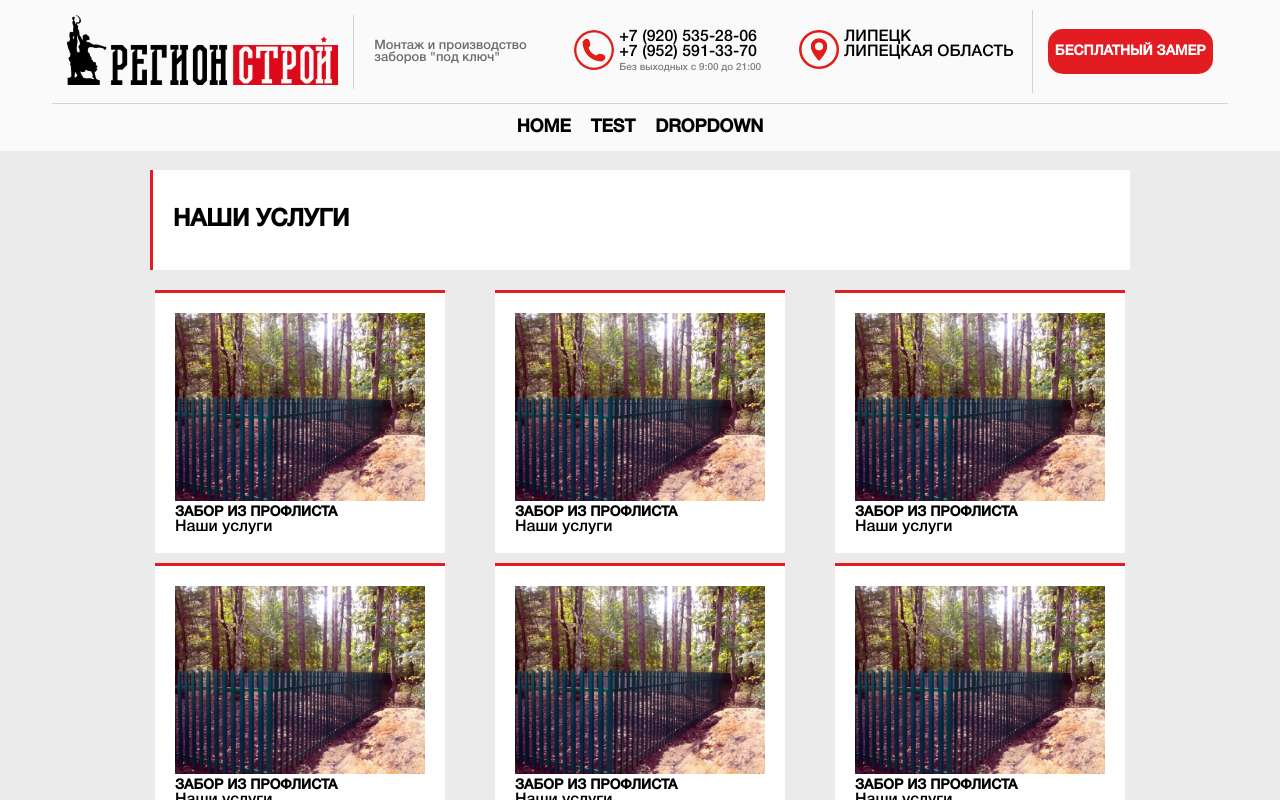
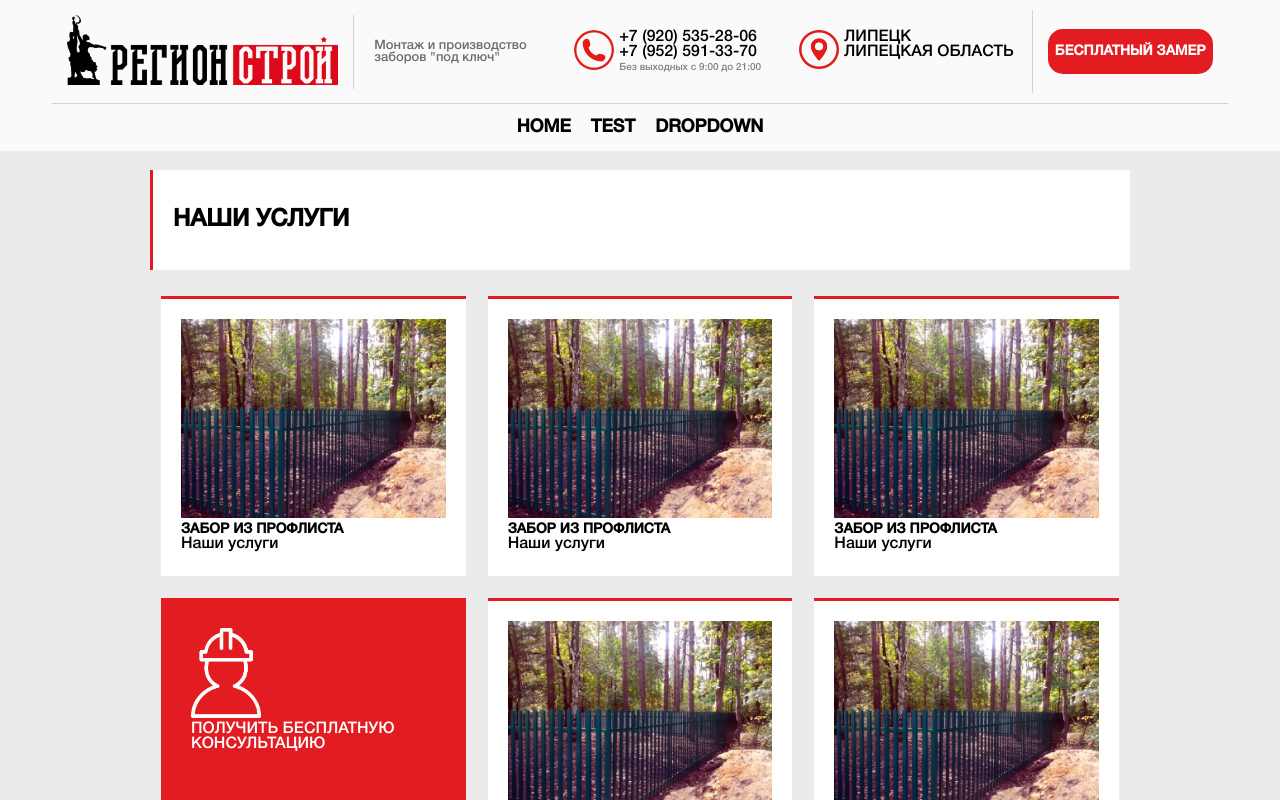
Before and after one commit to artempolozov/region_stroi, a Vue app: page /#/ in a window 1280 px wide. Shown: the top 800 px of the page. Built offline with nearby package versions, Linux system fonts and the light colour scheme.

Commit message:
tile fix

```diff
--- a/src/views/Home.vue
+++ b/src/views/Home.vue
@@ -6,34 +6,33 @@
             </div>
         </div>
         <div class="row">
-            <div class="tile">
+            <div class="tile common">
                 <img src="@/assets/images/slider_2.jpg">
                 <span class="title">Забор из профлиста</span>
                 <span class="description">Наши услуги</span>
             </div>
-            <div class="tile">
+            <div class="tile common">
                 <img src="@/assets/images/slider_2.jpg">
                 <span class="title">Забор из профлиста</span>
                 <span class="description">Наши услуги</span>
             </div>
-            <div class="tile">
+            <div class="tile common">
                 <img src="@/assets/images/slider_2.jpg">
                 <span class="title">Забор из профлиста</span>
                 <span class="description">Наши услуги</span>
             </div>
         </div>
         <div class="row">
-            <div class="tile">
+            <div class="tile special">
+				<img src="@/assets/images/icon_worker.png">
+				<span class="description">Получить Бесплатную Консультацию</span>
+            </div>
+            <div class="tile common">
                 <img src="@/assets/images/slider_2.jpg">
                 <span class="title">Забор из профлиста</span>
                 <span class="description">Наши услуги</span>
             </div>
-            <div class="tile">
-                <img src="@/assets/images/slider_2.jpg">
-                <span class="title">Забор из профлиста</span>
-                <span class="description">Наши услуги</span>
-            </div>
-            <div class="tile">
+            <div class="tile common">
                 <img src="@/assets/images/slider_2.jpg">
                 <span class="title">Забор из профлиста</span>
                 <span class="description">Наши услуги</span>
@@ -75,7 +74,7 @@ export default {
         box-sizing: border-box;
     }
     .page-description > span {
-        font-weight: 600;
+        font-weight: bolder;
         font-size: 24px;
         text-transform: uppercase;
     }
@@ -85,23 +84,42 @@ export default {
         justify-content: space-between;
     }
     .tile {
-        width: 250px;
-        height: 220px;
-        border-top: 3px solid rgb(226, 28, 33);
-        background-color: white;
-        margin: 5px;
+        width: 306px;
+		height: 280px;
+        margin: 11px;
         padding: 20px;
         display: inline-block;
+		box-sizing: border-box;
     }
-    .tile img {
+	.tile:hover {
+		transform: scale(1.05);
+		cursor: pointer;
+	}
+	.tile.common {
+		border-top: 3px solid rgb(226, 28, 33);
+        background-color: white;
+	}
+    .tile.common img {
         width: 100%;
+    }
+	.tile.special img {
+        width: 70px;
     }
     .title {
         font-weight: bold;
         text-transform: uppercase;
         font-size: 14px;
     }
-    .description {
+    .tile.common .description {
         display: block;
     }
+	.tile.special .description {
+		display: inline-block;
+		color: white;
+		text-transform: uppercase;
+    }
+	.tile.special {
+		background-color: rgb(226, 28, 33);
+		padding: 30px;
+	}
 </style>
```
Also changed, not shown: src/assets/images/icon_worker.png (added).
